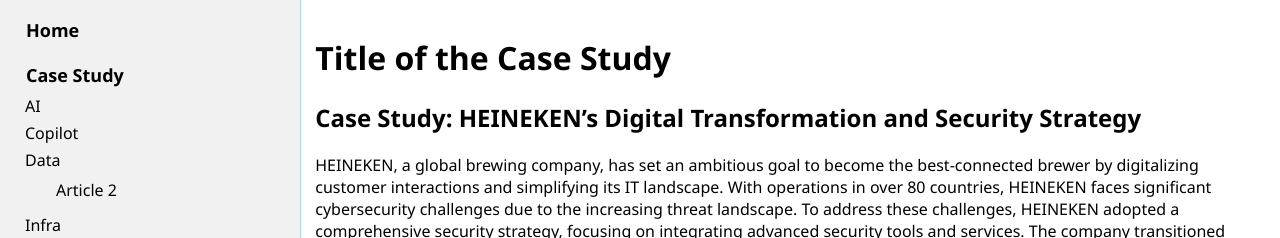
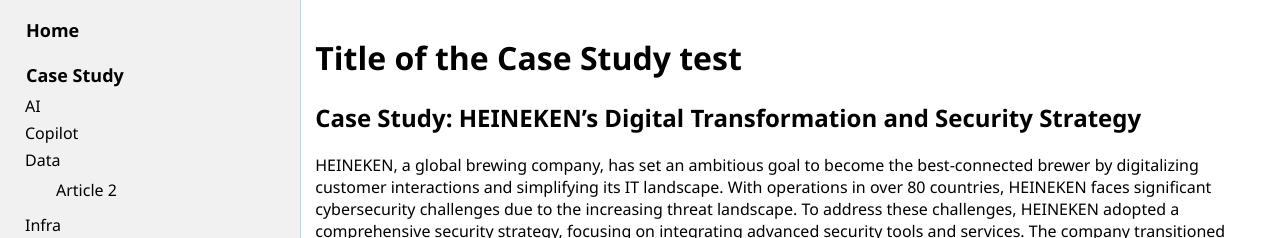
Before and after one commit to julietrajan/demo1, a Jekyll site: the page built from project-files/folder2/article6.md, in a window 1280 px wide. Shown: the top 238 px of the page. Built offline with Jekyll 4.4.1, drawn with Linux system fonts in a browser that asks for light colours.

Commit message:
Update article6.md

```diff
--- a/project-files/folder2/article6.md
+++ b/project-files/folder2/article6.md
@@ -4,7 +4,7 @@
 category: "Comic"
 sub-category: "Security"
 ---
-# Title of the Case Study
+# Title of the Case Study test
 
 ## Case Study: HEINEKEN’s Digital Transformation and Security Strategy
 
```
